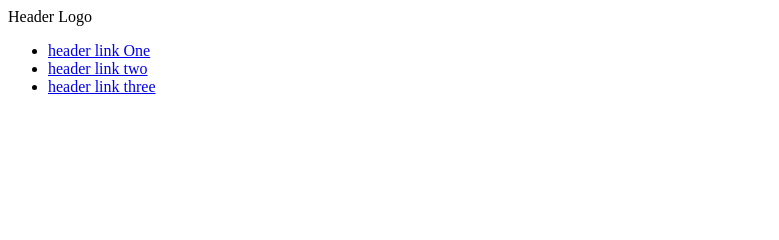
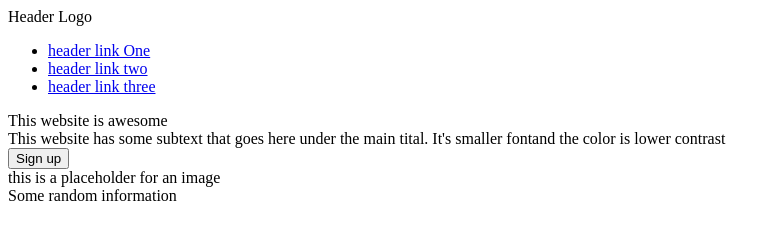
Before and after one commit to mcho85/odin-project-landing-page, a plain HTML site: page index.html in a window 1280 px wide. Shown: the whole page, without its empty margins (0-779 px from the left). Drawn offline with Linux system fonts and the light colour scheme.

Commit message:
input header and section 1 content filled in header logo and links, input content placeholder for intro, sign up button, and image placeholder

```diff
--- a/index.html
+++ b/index.html
@@ -10,16 +10,27 @@
     <div class="header">
         <div class="left">Header Logo</div>
         <ul class="right">
-            <li><a href="#">header link One</li>
-            <li><a href="#">header link two</li>
-            <li><a href="#">header link three</li>
+            <li><a href="#">header link One</a></li>
+            <li><a href="#">header link two</a></li>
+            <li><a href="#">header link three</a></li>
         </ul>
-
-        </div>
     </div>
 
     <div class="container">
+        <div class="section1">
+            <div class="intro-left">
+                <div class="header1">This website is awesome</div>
+                <div class="text">This website has some subtext that goes here under the main tital.  It's smaller fontand the color is lower contrast</div>
+                <button class="button">Sign up</button>
+            </div>
+            <div class="intro-image">
+                <img class="image">this is a placeholder for an image</div>
+            </div>
+        </div>
+        <div class="section2">
+            <div class="header2">Some random information</div>
 
+        </div>
     </div>
 
     <div class="footer">
```
